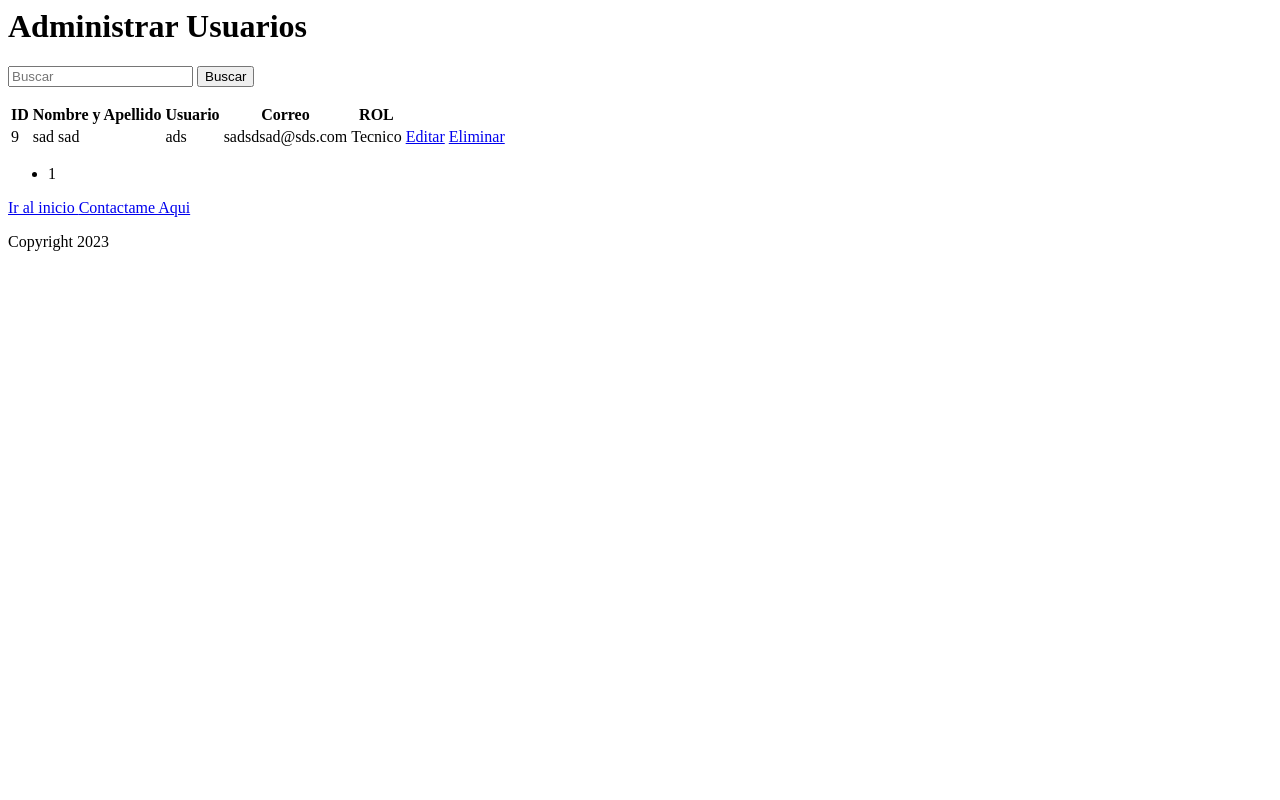
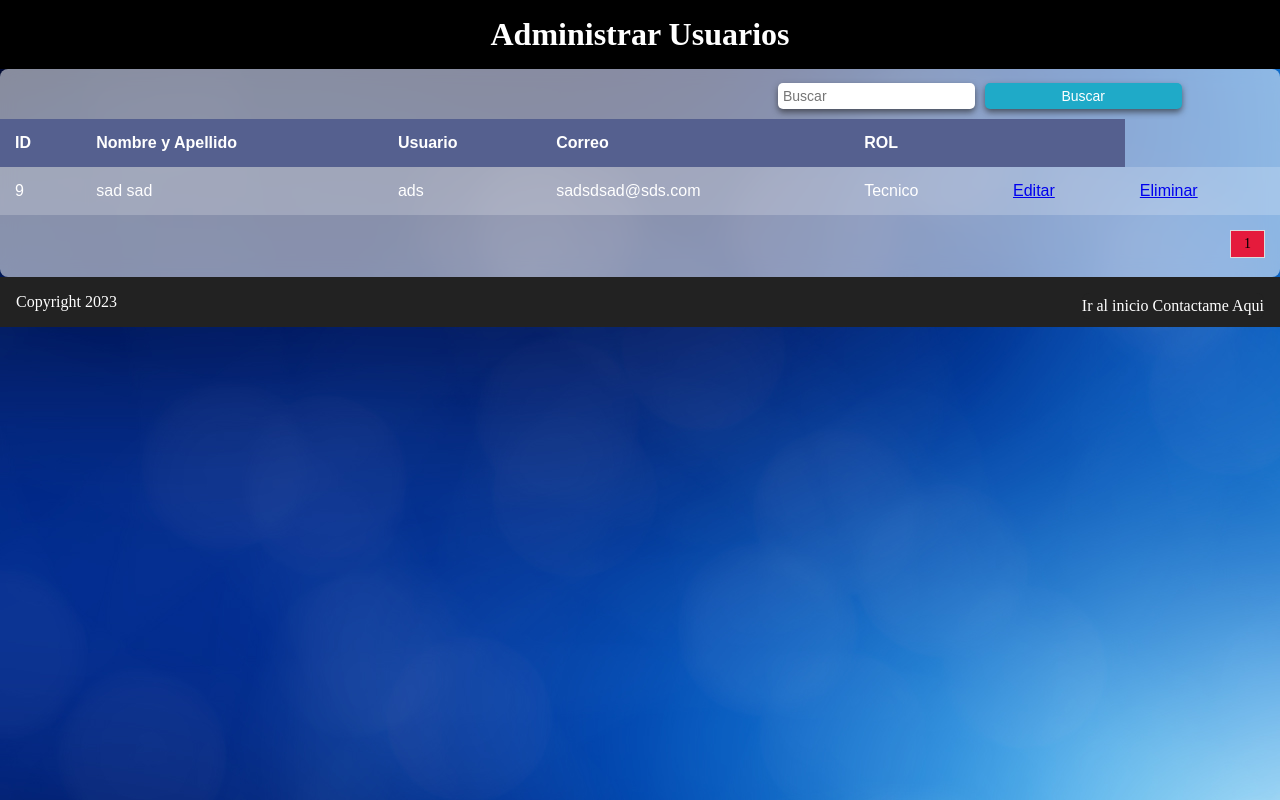
Before and after one commit to SIGDOS/SIGDOS, a PHP site: page /admin_user.php in a window 1280 px wide. Run offline with PHP 8.4, Linux system fonts and the light colour scheme; data comes from the database, SQL or seed files in the repository.

Commit message:
actualizado

```diff
--- a/admin_user.php
+++ b/admin_user.php
@@ -6,6 +6,7 @@
         <meta name="viewport" content="width=device-width, user-scalable=no, initial-scale=1.0, maximum-scale=1.0, minimum-scale=1.0">
         <meta http-equiv="X-UA-Compatible" content="ie=edge">
         <title>Administrar Usuarios</title>
+        <link rel="stylesheet" href="CSS/Modificar.css">
     </head>
     <body >
         <HEADER>
@@ -97,8 +98,3 @@
             <p>Copyright 2023</p>
         </footer>
     </body>
-    </html>
-
-    </body>
-
-    </html>
--- /dev/null
+++ b/css/Modificar.css
@@ -0,0 +1,223 @@
+*{
+  box-sizing: border-box;
+  margin: 0;
+  padding: 0;
+}html{
+  font-family: 'Times New Roman', Times, serif;
+}
+body{
+    background: #f7f7f7 url("../image/background.jpg");
+    background-repeat: unset;
+  margin: 0;
+
+
+}
+
+header{
+  background-color: #000000;
+  color: rgb(255, 255, 255);
+  padding: 1rem 1rem;
+
+}
+header h1 {
+  font-size: 2rem;
+  text-align: center;
+}
+
+.contenido{
+    width: 100%;
+    margin: auto;
+    position: static;
+
+ }
+ section {
+  transition: all 0.3s ease;
+  background-color: #ffffff88;
+  backdrop-filter: blur(10px);
+  -webkit-backdrop-filter: blur(25px);
+  margin: 1rem 0;
+  border-radius: 0.5rem ;
+  padding: 0.25rem 0;
+
+   }
+
+  section:hover{
+  box-shadow: 0 0.4rem 0.4rem rgba(0,0 ,0, 0.3) ;
+}
+ table{
+     width: 100%;
+     font-family: sans-serif;
+     font-weight: 100;
+      border-collapse: collapse;
+      overflow: hidden;
+     box-shadow: #0000001a;
+ }
+ th,td{
+    background-color: #ffffff33;
+    padding: 15px;
+    color: #fff;
+
+ }
+ th{
+  text-align: left;
+ }
+ thead th{
+ background-color: #55608f ;
+}
+tbody tr:hover{
+  background-color: #ffffff4d;
+}
+tbody td{
+  position: relative;
+}
+tbody td:hover:before{
+  content: "";
+  position: absolute;
+  background-color: #ffffff33;
+  left: 0;
+  right: 0;
+  top: -9999px;
+  bottom: -9999px;
+  z-index: -1;
+}
+
+ input {
+  width: 20%;
+  padding: 5px;
+  font-size: 14px;
+  border-radius: 5px;
+  box-shadow: 0 0.2rem 0.4rem rgba(40, 41, 43, 0.664);
+  border: 1px #ccc;
+}
+ .can{
+    width: 100%;
+    margin: auto;
+}
+.can label{
+    padding: 8px;
+    font-size: 20px;
+    font-family: 'Times New Roman', Times, serif;
+}
+section button {
+    position: relative;
+    display: inline-block;
+    padding: 10px 20px;
+    color: #ffffff;
+    background: linear-gradient(rgba(0, 0, 0, 0.87), rgba(255, 0, 0, 0.69));
+    font-size: 16px;
+    text-decoration: none;
+    text-transform: uppercase;
+    overflow: hidden;
+    transition: .5s;
+    margin-top: 40px;
+    letter-spacing: 4px;
+    cursor:pointer;
+
+}
+
+section button:hover {
+    background: rgba(212, 10, 10, 0.77);
+    color: #ffffff;
+    border-radius: 5px;
+    box-shadow: 0 0 5px #dc0f46,
+    0 0 25px #e30f48,
+    0 0 50px #ff0062,
+    0 0 100px #d51e4f;
+}
+footer{
+  background-color: #222;
+  padding: 1rem;
+  color: #fff;
+  margin:auto ;
+}
+footer section{
+  margin: 0px;
+  float: right;
+  background-color: #222;
+}
+footer p{
+  margin: 0;
+}
+footer a{
+  transition: color 0.3s ease ;
+  color: #fff;
+  text-decoration: none;}
+footer a:hover {
+ color: cornflowerblue;
+}
+
+
+.paginador ul{
+ padding: 15px;
+    list-style: none;
+
+    display: -webkit-flex;
+        display: -moz-flex;
+    display: -ms-flex;
+    display: -o-flex;
+    display: flex;
+    justify-content: flex-end;
+}
+.paginador li{
+
+    background: rgba(234, 19, 51, 0.95);
+
+}
+.paginador a,.seled{
+    color: #000000;
+    border: 1px solid #ddd;
+    padding: 5px;
+    display: inline-block;
+    font-size: 14px;
+    text-align: center;
+    width: 35px;
+
+} .paginador a:hover{
+    background: #ddd;
+
+  }
+  .seled:hover{
+      color: #fff;
+      background: #ff0062;
+      border: 1px solid #000000;
+  }
+.form_busqueda{
+    display: -webkit-flex;
+    display: -moz-flex;
+    display: -ms-flex;
+    display: -o-flex;
+    display: flex;
+    float: right;
+    background: initial;
+    padding: 10px;
+    border: 10px;
+    width: 40%;
+
+}
+.form_busqueda input{
+    width: 40%;
+}
+.btn_buscar{
+    background: #1faac8;
+    color: #fff;
+    padding: 0 20px;
+    border: 0;
+    cursor: pointer;
+    margin-left: 10px;
+
+}
+.ok {
+    text-align: center;
+    width: 100%;
+    padding: 12px;
+    background: #4e8;
+    color: #fff;
+}
+
+.bad {
+    text-align: center;
+    width: 100%;
+    padding: 12px;
+    background: #a22;
+    color: #fff;
+}
```
Also changed, not shown: php/buscar_usuario.php (added, +145 -0 lines), image/background.jpg (added).
